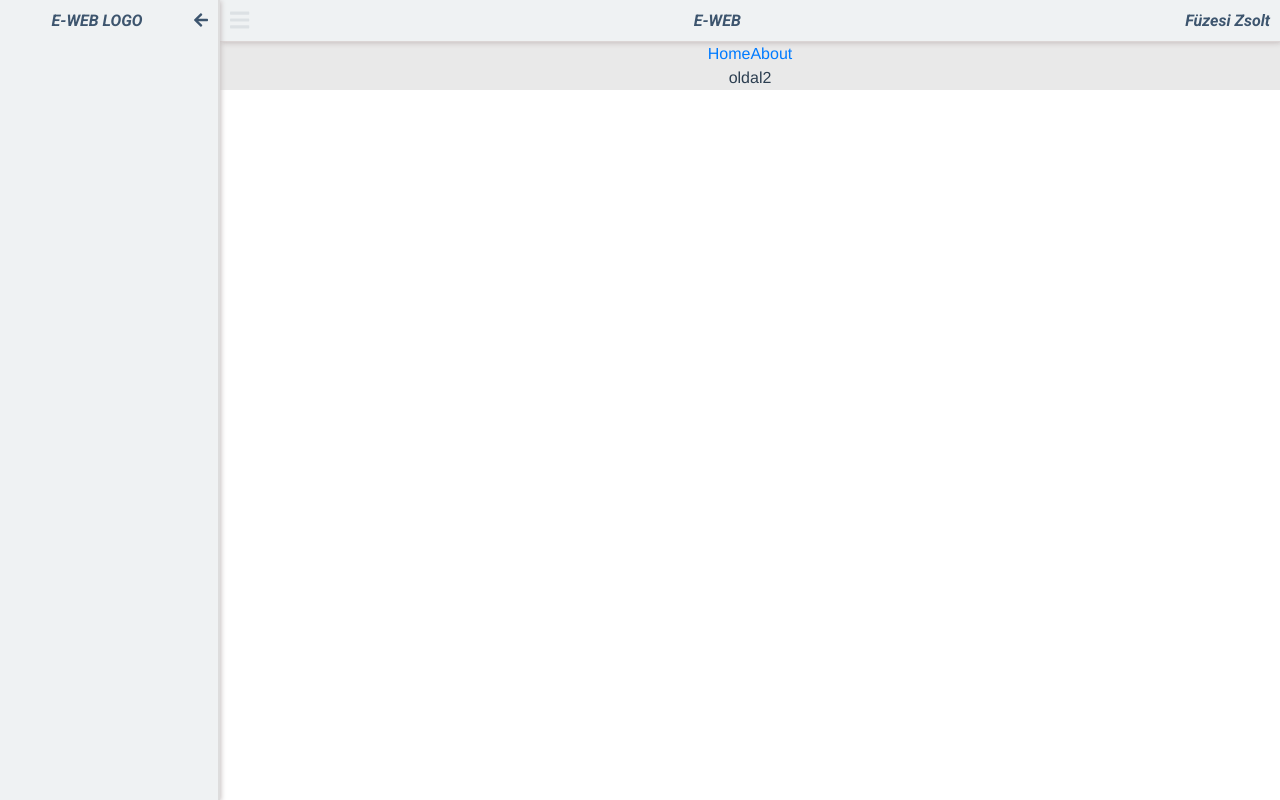
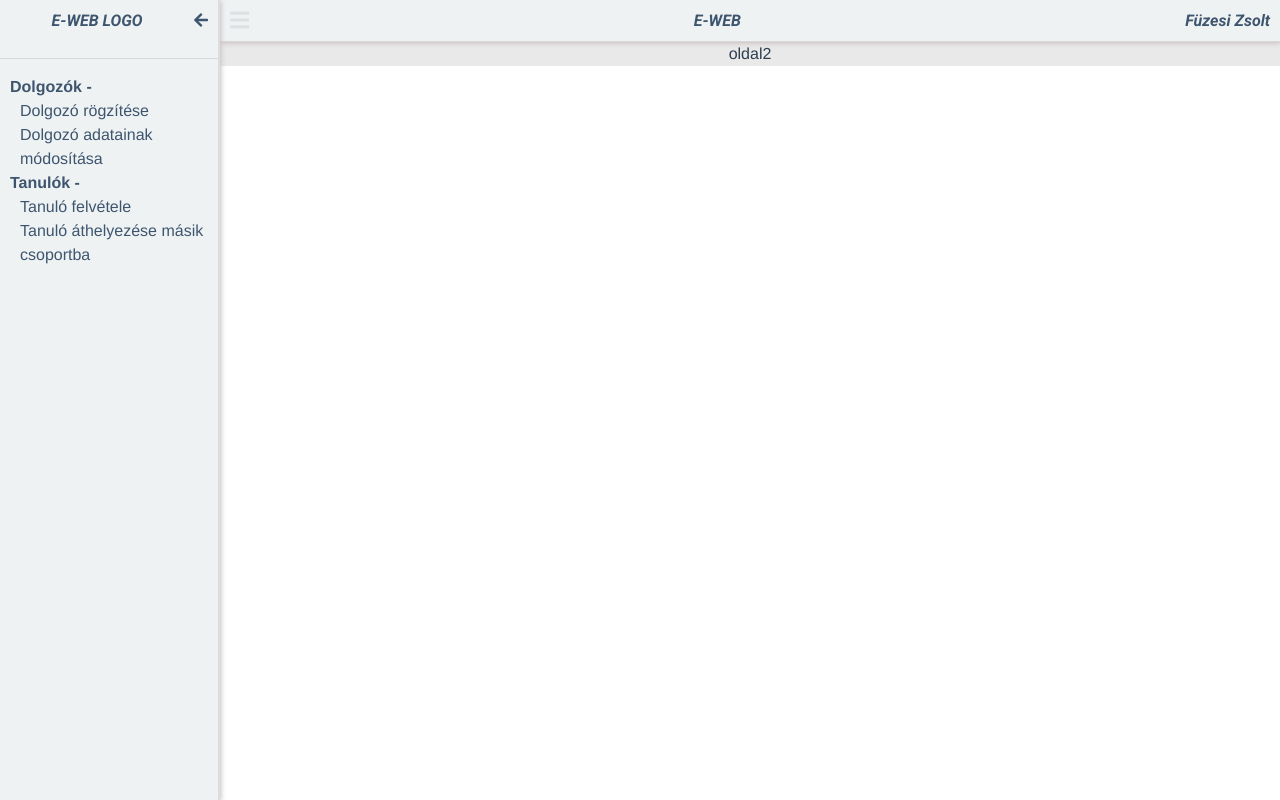
Before and after one commit to Fuzessy/e-gui, a Vue app: page /about in a window 1280 px wide. Built offline with nearby package versions, Linux system fonts and the light colour scheme.

Commit message:
menu + submenu open and submenu close

```diff
--- a/src/App.vue
+++ b/src/App.vue
@@ -1,20 +1,17 @@
 <template>
   <MainFrame>
     <template v-slot:main-content>
-      <router-link to="/">Home</router-link>
-      <router-link to="/about">About</router-link>
       <router-view />
     </template>
   </MainFrame>
 </template>
 
 <script lang="ts">
-  import MainFrame from "@/components/mainframe/MainFrame.vue";
-  import { Component, Vue } from "vue-property-decorator";
+import MainFrame from "@/components/mainframe/MainFrame.vue";
+import { Component, Vue } from "vue-property-decorator";
 
-  @Component({
-    components: {MainFrame}
-  })
-  export default class App extends Vue {
-  }
+@Component({
+  components: { MainFrame }
+})
+export default class App extends Vue {}
 </script>
--- a/src/components/mainframe/MainFrame.vue
+++ b/src/components/mainframe/MainFrame.vue
@@ -6,14 +6,27 @@
           <div class="sidebarlogo">
             E-WEB LOGO
           </div>
-                    <div class="sidebar-close" :class="!sideBarVisible ? 'menuIconHide' : 'menuIconVisible'" @click="hideMenu()">
+          <div
+            class="sidebar-close"
+            :class="!sideBarVisible ? 'menuIconHide' : 'menuIconVisible'"
+            @click="hideMenu()"
+          >
             <i class="fas fa-arrow-left"></i>
           </div>
+        </div>
+        <div>
+          <hr />
+          <SideBarMenu />
         </div>
       </div>
 
       <div id="header" :class="headerAndContentClass">
-                <div id="sidebar-open" class="menuIconClass" :class="sideBarVisible ? 'menuIconHide' : 'menuIconVisible'" @click="openMenu()">
+        <div
+          id="sidebar-open"
+          class="menuIconClass"
+          :class="sideBarVisible ? 'menuIconHide' : 'menuIconVisible'"
+          @click="openMenu()"
+        >
           <i class="fas fa-bars"></i>
         </div>
         <div style="display: flex; flex-grow: 1;justify-content: center">
@@ -23,8 +36,6 @@
           <div>Füzesi Zsolt</div>
         </div>
       </div>
-
-
 
       <div id="main" :class="headerAndContentClass">
         <div id="content">
@@ -36,9 +47,11 @@
 </template>
 
 <script lang="ts">
-    import { Component, Prop, Vue } from "vue-property-decorator";
-
-    @Component
+import { Component, Vue } from "vue-property-decorator";
+import SideBarMenu from "@/components/mainframe/SideBarMenu.vue";
+@Component({
+  components: { SideBarMenu }
+})
 export default class MainFrame extends Vue {
   public sideBarClass = "sidebarOpened";
   public headerAndContentClass = "headerWhenSidebarOpened";
@@ -57,7 +70,6 @@
   }
 }
 </script>
-
 
 <style lang="scss">
 @import url("https://fonts.googleapis.com/css2?family=Roboto:ital,wght@1,700&display=swap");
@@ -101,7 +113,7 @@
   align-items: center;
 }
 
-    .transition-common{
+.transition-common {
   transition: margin 1s, width 1s, opacity 1.5s;
 }
 
@@ -128,13 +140,13 @@
   @extend .transition-common;
 }
 
-    .menuIconHide{
+.menuIconHide {
   @extend .transition-common;
   opacity: 10%;
   cursor: inherit !important;
 }
 
-    .menuIconVisible{
+.menuIconVisible {
   @extend .transition-common;
   opacity: 100%;
 }
@@ -176,7 +188,7 @@
 #content {
   background: #e9e9e9;
   flex-grow: 1;
-        margin-top:$header-height;
+  margin-top: $header-height;
 }
 
 #app {
--- /dev/null
+++ b/src/components/mainframe/SideBarMenu.vue
@@ -0,0 +1,126 @@
+<template>
+  <div class="menu">
+    <div v-for="(menuElem, index) in menuStructure" :key="index">
+      <div class="main_menu" @click="mainMenuElemClicked(menuElem.id)">
+        {{ menuElem.label }}
+      {{menuElem.submenuHidden ? " +" : " -"}}
+      </div>
+      <div class="subMenu" :class="menuElem.submenuHidden ? 'submenuHidden' : ''">
+        <div
+                v-for="(submenuElem, subindex) in menuElem.submenu"
+                :key="subindex"
+                :id="submenuElem.id"
+                class="sub-menu"
+        >
+          <div @click="navigateTo(submenuElem)" class="submenu-item">{{ submenuElem.label }}</div>
+        </div>
+      </div>
+    </div>
+  </div>
+</template>
+
+<script lang="ts">
+import { Component, Prop, Vue } from "vue-property-decorator";
+import { Menu } from "./model/Menu";
+import router from "@/router";
+
+@Component
+export default class SideBarMenu extends Vue {
+  //    @Prop({default: () => []}) menuStructure! : Array<Menu>;
+
+  private menuStructure: Array<Menu> = [];
+
+  mounted() {
+    this.menuStructure = [
+      {
+        id: 1,
+        label: "Dolgozók",
+        submenu: [
+          {
+            id: 11,
+            label: "Dolgozó rögzítése",
+            routeEvent: "/"
+          },
+          {
+            id: 12,
+            label: "Dolgozó adatainak módosítása",
+            routeEvent: "/about"
+          }
+        ]
+      },
+      {
+        id: 2,
+        label: "Tanulók",
+        submenu: [
+          {
+            id: 21,
+            label: "Tanuló felvétele",
+            routeEvent: "TANULO_FELVETEL"
+          },
+          {
+            id: 22,
+            label: "Tanuló áthelyezése másik csoportba",
+            routeEvent: "TANULO_ATHELYEZES"
+          }
+        ]
+      }
+    ];
+    this.menuStructure.forEach(menu => menu.submenuHidden = false);
+  }
+
+ private mainMenuElemClicked(menuId : number) : void {
+     const menu = this.menuStructure.find( menu => menu.id === menuId)
+     if(menu){
+         if(menu.submenuHidden) {
+             menu.submenuHidden = false;
+         }else{
+             menu.submenuHidden = true;
+         }
+     }
+     this.$forceUpdate()
+ }
+
+ private navigateTo(menu : Menu) : void{
+      if(router.currentRoute.fullPath !== menu.routeEvent) {
+          router.push({path: menu.routeEvent})
+      }
+  }
+}
+</script>
+
+<style scoped lang="scss">
+.menu {
+  color: #3d556e;
+  text-align: left;
+  margin-left: 10px;
+}
+
+.main_menu {
+  cursor: context-menu;
+  font-weight: 600;
+}
+
+.main-menu:hover {
+  color: #05009c;
+}
+
+.transition-common {
+  transition: height 1s, opacity 0.1s;
+}
+
+.submenuHidden{
+  height: 0px;
+  overflow: hidden;
+  opacity: 0;
+  @extend .transition-common;
+}
+
+  .subMenu{
+    padding-left: 10px;
+    cursor: context-menu;
+  }
+
+.submenu-item:hover{
+  color: #05009c;
+}
+</style>
--- /dev/null
+++ b/src/components/mainframe/model/Menu.ts
@@ -0,0 +1,7 @@
+export interface Menu {
+  id: number;
+  label: string;
+  submenu?: Array<Menu>;
+  routeEvent?: string;
+  submenuHidden?: boolean;
+}
```
Also changed, not shown: src/App2.vue (deleted, +0 -87 lines), src/views/About.vue (+6 -7 lines). Lines whose indentation alone changed are shown as unchanged.
